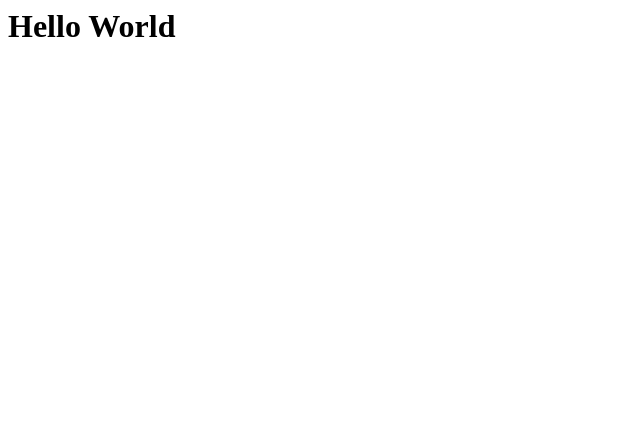
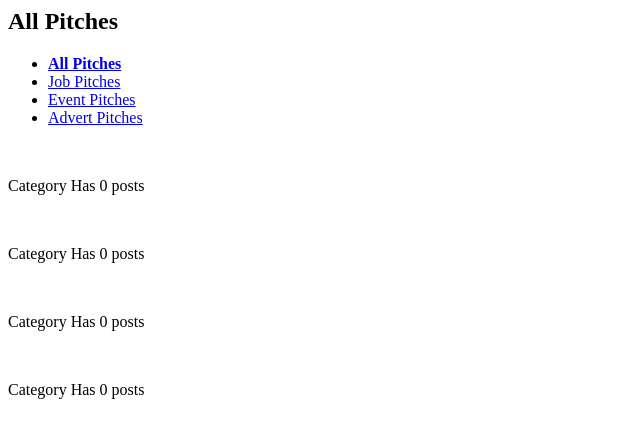
Before and after one commit to tonyishangu/Pitch, a Flask app: page / in a window 1280 px wide. Shown: the top 438 px of the page, without its empty margins (0-640 px from the left). Run offline with Flask 2, Linux system fonts and the light colour scheme.

Commit message:
add macros file

```diff
--- a/app/templates/index.html
+++ b/app/templates/index.html
@@ -1 +1,37 @@
-<h1> Hello World </h1>
+{% import 'macros.html' as macro %}
+
+{% block content %}
+
+<div class="container" id="particles-js">
+    <h2 class="text-center" id="posts">All Pitches</h2>
+    <ul class="nav nav-pills nav-justified nav-fill" role="tablist">
+        <li class="nav-item">
+            <a id="cats" class="nav-link" data-toggle="tab" href="#all"><strong>All Pitches</strong> </a>
+        </li>
+        <li class="nav-item">
+            <a class="nav-link" id="cats" data-toggle="tab" href="#jobs">Job Pitches</a>
+        </li>
+        <li class="nav-item">
+            <a class="nav-link" id="cats" data-toggle="tab" href="#event">Event Pitches</a>
+        </li>
+        <li class="nav-item">
+            <a class="nav-link" id="cats" data-toggle="tab" href="#ads">Advert Pitches</a>
+        </li>
+    </ul>
+    <div class="tab-content">
+        <div class="container tab-pane active" id="all"><br>
+            {{ macro.display(pitches) }}
+        </div>
+        <div class="container tab-pane fade" id="event"><br>
+            {{ macro.display(event)}}
+        </div>
+        <div class="container tab-pane fade" id="jobs"><br>
+            {{ macro.display(job) }}
+        </div>
+        <div class="container tab-pane fade" id="ads"><br>
+            {{ macro.display(advertisement) }}
+
+        </div>
+    </div>
+</div>
+{% endblock%}
--- /dev/null
+++ b/app/templates/macros.html
@@ -0,0 +1,40 @@
+{% macro display(piches) %}
+<div class="container-fluid">
+    <div class="row">
+        {% if piches %}
+        {% for category in piches %}
+        <div class="col-md-4">
+            <div class="thumbnail" id="carded">
+                <h5 class="card-header">{{category.title}}</h5>
+                <div class="card-body">
+                    <p>{{category.post}}</p>
+                    <p class="text-center"> Category: {{category.category}}</p>
+                    <footer class="blockquote-footer text-center"> Posted by: {{category.user.username}}</footer>
+                    <div><span class="foot">{{category.comment.count()}} Comments</span>
+                        <span class="foot"> <a href="{{url_for('main.like',id = category.id)}}"><i
+                                    class="fa fa-thumbs-up" style="font-size:18px;color: green"></i></a>
+                            {{category.upvote.count()}}</span>
+
+
+                        <span class="foot"> <a href="{{url_for('main.dislike',id = category.id)}}"> <i
+                                    class="fa fa-thumbs-down" style="color:red;"></i>
+                                {{category.downvote.count()}}</a></span></div>
+
+                    <a href="{{url_for('main.comment',pitch_id = category.id)}}" class="btn btn-info btn-sm">
+                        Comment</a>
+                </div>
+            </div>
+        </div>
+
+        {% endfor %}
+        {% else %}
+        <div class="card w-90 mb-3">
+            <div class="card-body">
+
+                <p class="card-title">Category Has 0 posts</p>
+            </div>
+        </div>
+        {% endif %}
+    </div>
+</div>
+{% endmacro %}
```
Also changed, not shown: app/templates/base.html (added).
